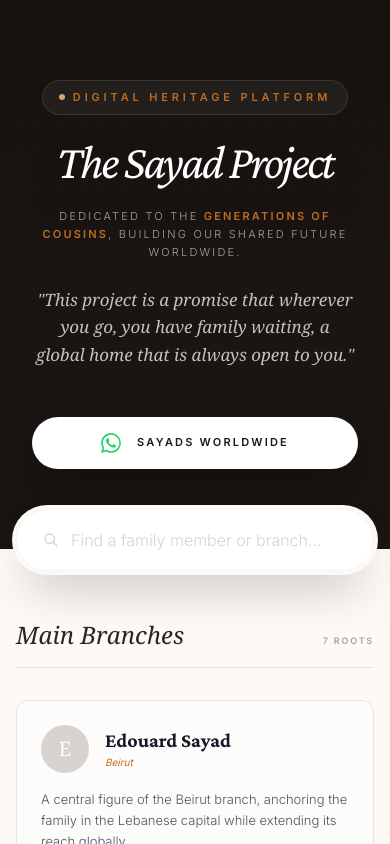
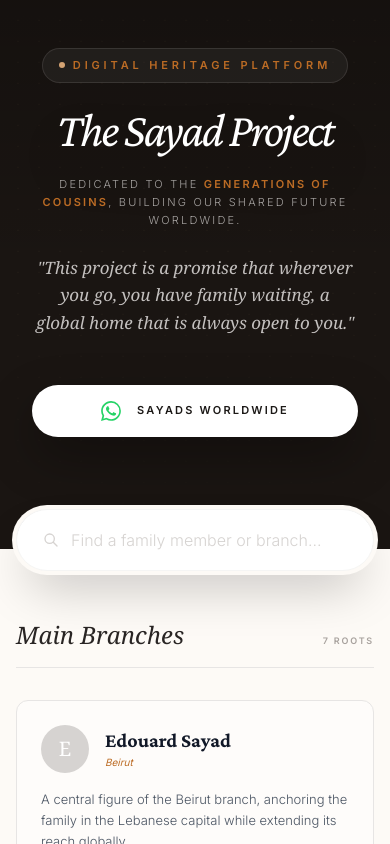
Before and after one commit to theosayad/sayad-project, a React (Vite) app: page / in a window 390 px wide. Shown: the top 844 px of the page. Built offline with nearby package versions, Linux system fonts and the light colour scheme.

Commit message:
Move hero content up on mobile

```diff
--- a/App.tsx
+++ b/App.tsx
@@ -211,7 +211,7 @@ const App: React.FC = () => {
           </a>
         </div>
 
-        <div className="max-w-4xl mx-auto text-center relative z-10 px-4 md:-translate-y-16">
+        <div className="max-w-4xl mx-auto text-center relative z-10 px-4 -translate-y-8 sm:-translate-y-10 md:-translate-y-16">
           <span className="inline-flex items-center gap-2 px-4 py-2 rounded-full bg-white/5 border border-white/10 text-aleppo text-[11px] sm:text-xs md:text-sm font-bold uppercase tracking-[0.35em] sm:tracking-[0.45em] mb-6 sm:mb-8 animate-fade-in opacity-0 [animation-delay:200ms] [animation-fill-mode:forwards]">
             <span className="w-1.5 h-1.5 bg-aleppo rounded-full"></span>
             Digital Heritage Platform
```
